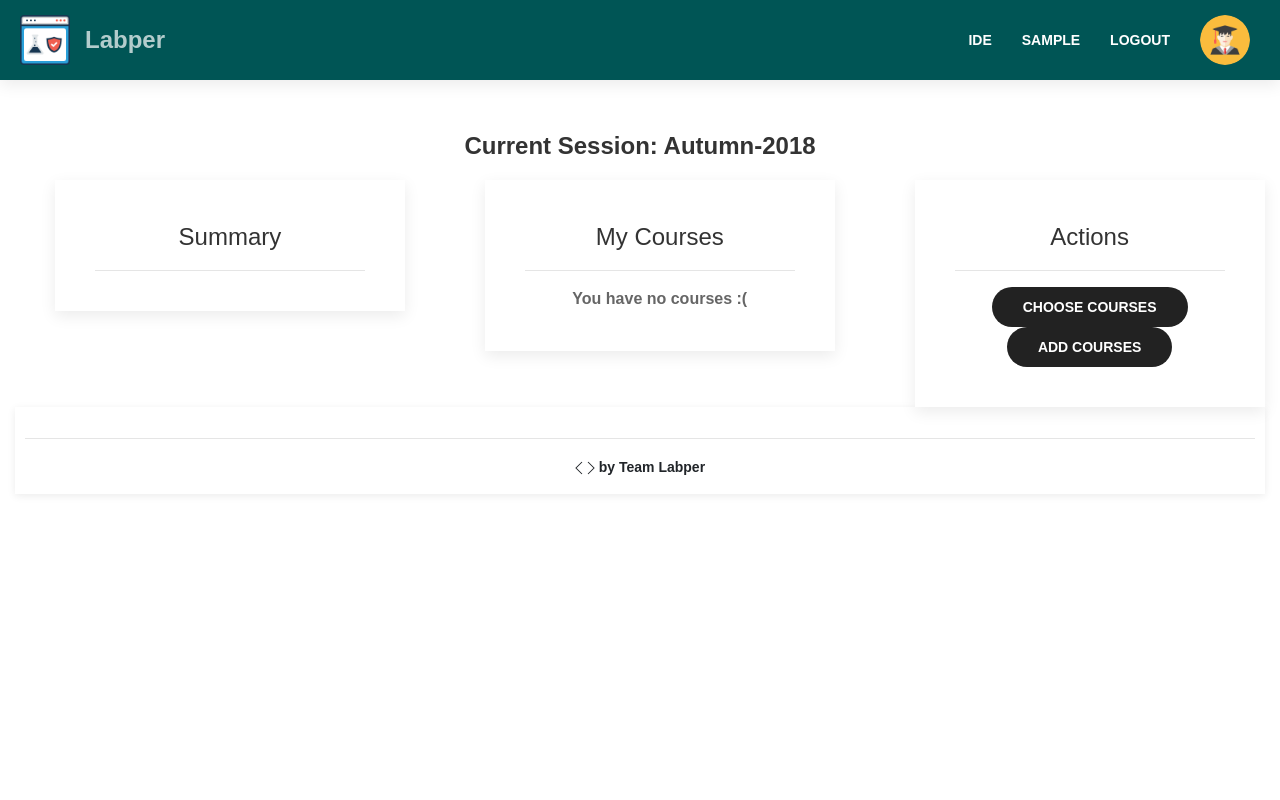
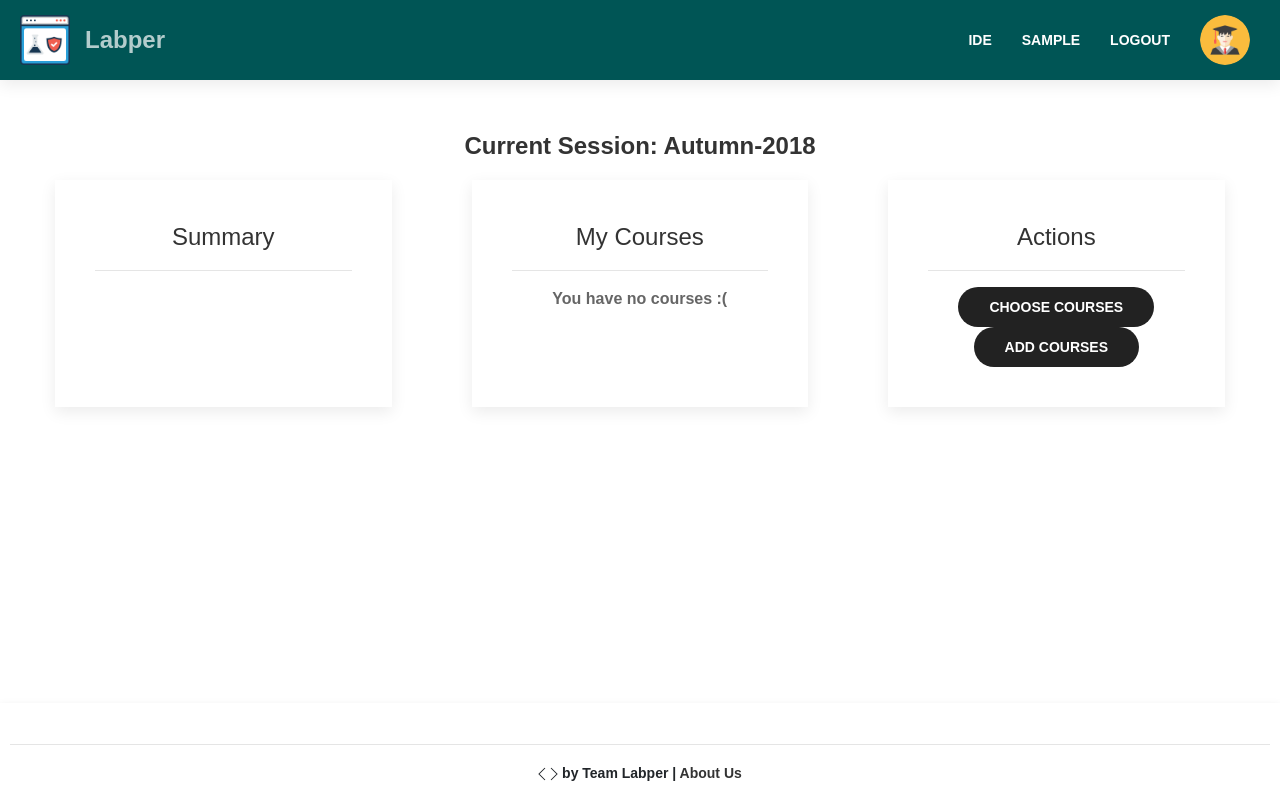
Before and after one commit to aashutoshrathi/labper, a Django app: page /home/ in a window 1280 px wide. Run offline with Django 3.2, Linux system fonts and the light colour scheme; the visitor is signed in with stand-in values (Sample User, id 1); data comes from the database, SQL or seed files in the repository; data that the repository does not hold is empty; some libraries are stand-ins or nearby versions; some web fonts are replaced.

Commit message:
Footer fixed

```diff
--- a/landing/templates/landing/base.html
+++ b/landing/templates/landing/base.html
@@ -85,12 +85,14 @@
             {% endblock %}
         </div>
 
+
         <footer>
-            <div align="center" class="uk-box-shadow-small uk-box-shadow-hover-xlarge uk-sticky">
-                <div class="uk-margin-small-left uk-margin-small-right uk-padding-small uk-padding-remove-left uk-padding-remove-right">
-                    <span class="uk-text-small text-teal">
+            <div align="center" class="footer-wrapper uk-box-shadow-small uk-box-shadow-hover-xlarge">
+                <div class="uk-margin-small-left uk-margin-small-right uk-margin-small-top uk-padding-small uk-padding-remove-left uk-padding-remove-right">
+                    <span class="uk-text-bold uk-text-small">
                         <hr>
                         <span uk-icon="icon: code;"></span> by Team Labper
+                        | <a class="uk-text-emphasis" href="{% url 'about' %}">About Us</a>
                     </span>
                 </div>
             </div>
--- a/landing/templates/landing/home.html
+++ b/landing/templates/landing/home.html
@@ -7,7 +7,7 @@
 {% block body %}
     <p class="uk-text-center uk-text-lead">Current Session: {{session}} </p>
     {% if user.profile.teacher_profile %}
-        <div class="uk-text-center" uk-grid>
+        <div class="uk-text-center uk-responsive-width uk-grid-match" uk-grid>
             <div class="uk-width-1-3">
                 <div class="uk-card uk-card-default uk-card-body">
                     <h3 class="uk-card-title">Summary</h3>
--- a/static/css/style.css
+++ b/static/css/style.css
@@ -4,9 +4,8 @@
 
 body {
     display: flex;
-    min-height: 100%;
+    min-height: 100vh;
     flex-direction: column;
-    height: 100%;
 }
 
 .site-content {
@@ -22,9 +21,8 @@ body {
     background-color: #005555;
 }
 
-.margin-foot{
-    position:absolute;
-    bottom:0;
-    width:100%;
-    height:80px;
+.footer-wrapper {
+    position: absolute;
+    left: 0 ; right: 0; bottom: 0;
+    height:[footer-height]
 }
```
Lines whose indentation alone changed are shown as unchanged.
